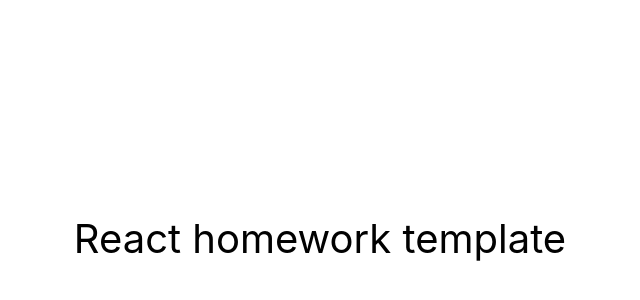
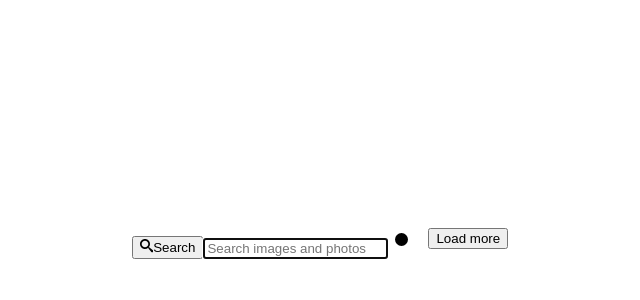
Before and after one commit to izaitseva/goit-react-hw-04-images, a React (Create React App) app: page / in a window 1280 px wide. Shown: the part 162-462 px from the top of the page, without its empty margins (320-960 px from the left). Built offline with nearby package versions, Linux system fonts and the light colour scheme; no server answers.

Commit message:
searchbar

```diff
--- a/package.json
+++ b/package.json
@@ -9,6 +9,8 @@
     "@testing-library/user-event": "^13.5.0",
     "react": "^18.1.0",
     "react-dom": "^18.1.0",
+    "react-icons": "^4.7.1",
+    "react-loader-spinner": "^5.3.4",
     "react-scripts": "5.0.1",
     "web-vitals": "^2.1.3"
   },
--- a/src/components/App.jsx
+++ b/src/components/App.jsx
@@ -1,4 +1,32 @@
-export const App = () => {
+import { Component } from "react";
+import { Button } from "./Button";
+import { ImageGallery } from "./ImageGallery";
+import { Searchbar } from "./Searchbar";
+// import { Modal } from "./Modal";
+
+const KEY = `12755760-d2e38158efcb067b906f81c79`;
+const URL = `https://pixabay.com/api/?q=cat&page=1&key=${KEY}&image_type=photo&orientation=horizontal&per_page=12`;
+
+
+export default class App extends Component {
+
+  state = {
+    photoName: null
+  }
+
+
+  componentDidMount() {
+    fetch(URL)
+      .then(response => response.json())
+      .then(photos => this.setState({ photos }));
+  }
+
+  handleSearchBar = photoName => {
+    this.setState({ photoName });
+  }
+
+  render() {
+
     return (
       <div
         style={{
@@ -10,7 +38,12 @@ export const App = () => {
           color: '#010101'
         }}
       >
-      React homework template
+        <Searchbar onSubmit={this.handleSearchBar} />
+        <ImageGallery />
+        <Button />
+
       </div>
-  );
+
+    )
+  }
 };
--- a/src/components/Button.jsx
+++ b/src/components/Button.jsx
@@ -0,0 +1,5 @@
+export const Button = () => {
+    return (
+        <button>Load more</button>
+    )
+}
--- a/src/components/ImageGallery.jsx
+++ b/src/components/ImageGallery.jsx
@@ -0,0 +1,9 @@
+import { ImageGalleryItem } from "./ImageGalleryItem"
+
+export const ImageGallery = () => {
+    return (
+        <ul className="gallery">
+            <ImageGalleryItem check items />
+        </ul>
+    )
+}
--- a/src/components/ImageGalleryItem.jsx
+++ b/src/components/ImageGalleryItem.jsx
@@ -0,0 +1,7 @@
+export const ImageGalleryItem = () => {
+    return (
+        <li className="gallery-item">
+            <img src="" alt="" />
+        </li>
+    )
+}
--- a/src/components/Searchbar.jsx
+++ b/src/components/Searchbar.jsx
@@ -0,0 +1,52 @@
+import React from "react"
+import { ImSearch } from 'react-icons/im';
+
+export class Searchbar extends React.Component {
+
+    state = {
+        photoName: ''
+    }
+
+    onChange = e => {
+        this.setState({
+            photoName: e.currentTarget.value.toLowerCase()
+        });
+    }
+
+    onSubmit = e => {
+        e.preventDefault();
+
+        if (this.state.photoName.trim() === '') {
+            alert('Type some letters');
+            return;
+        }
+
+        this.props.onSubmit(this.state.photoName);
+        this.setState({
+            photoName: ''
+        })
+    }
+    render() {
+
+        return (
+            <header className="searchbar" >
+                <form onSubmit={this.onSubmit} className="form">
+                    <button type="submit" className="button">
+                        <ImSearch />
+                        <span className="button-label">Search</span>
+                    </button>
+
+                    <input
+                        className="input"
+                        type="text"
+                        autoComplete="off"
+                        autoFocus
+                        value={this.state.photoName}
+                        onChange={this.onChange}
+                        placeholder="Search images and photos"
+                    />
+                </form>
+            </header>
+        )
+    }
+}
--- a/src/index.js
+++ b/src/index.js
@@ -1,6 +1,6 @@
 import React from 'react';
 import ReactDOM from 'react-dom/client';
-import { App } from 'components/App';
+import App from 'components/App';
 import './index.css';
 
 ReactDOM.createRoot(document.getElementById('root')).render(
```
Also changed, not shown: src/components/Loader.jsx (+15 -0 lines), src/components/Modal.jsx (+20 -0 lines), 1 other file (tests, documents, lock files or other folders). Lines whose indentation alone changed are shown as unchanged.
